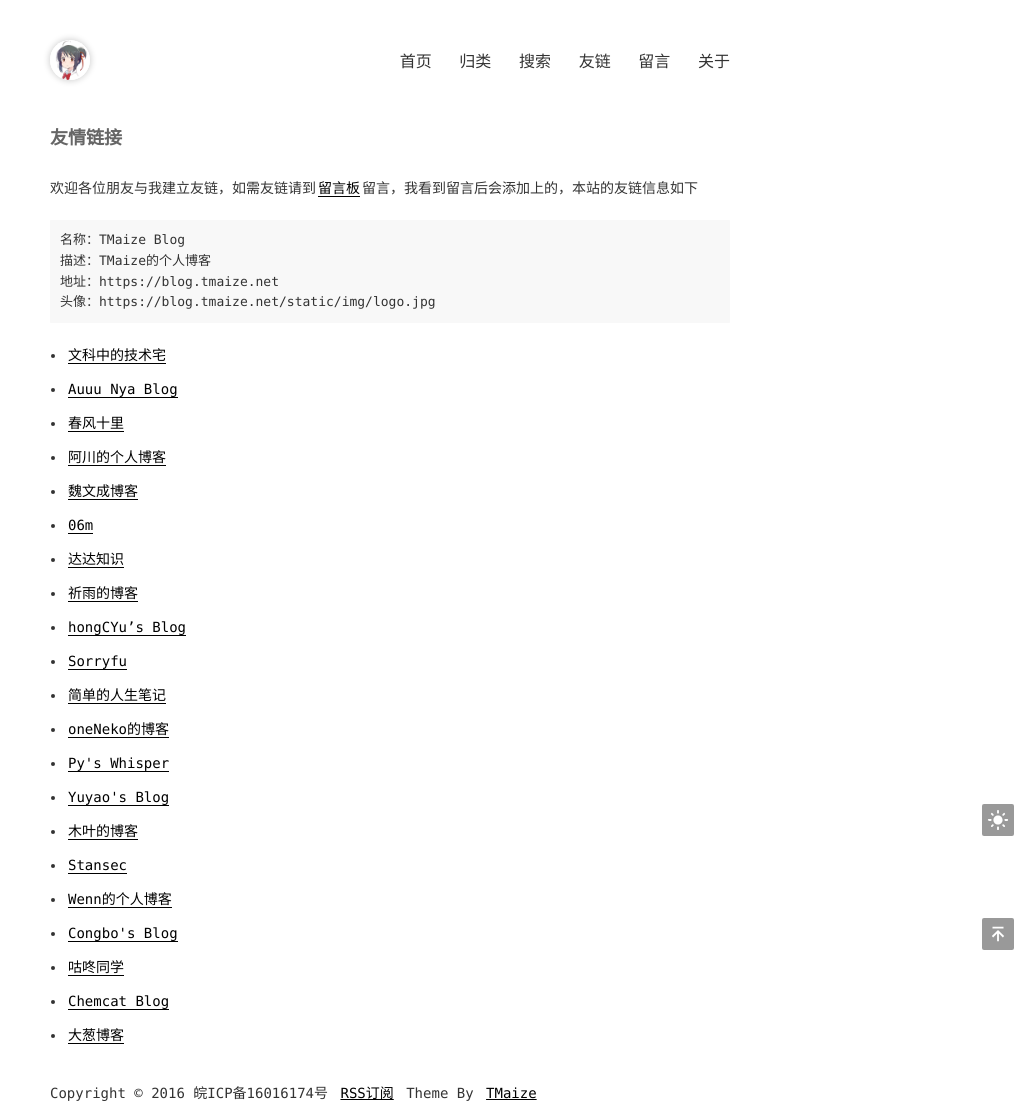
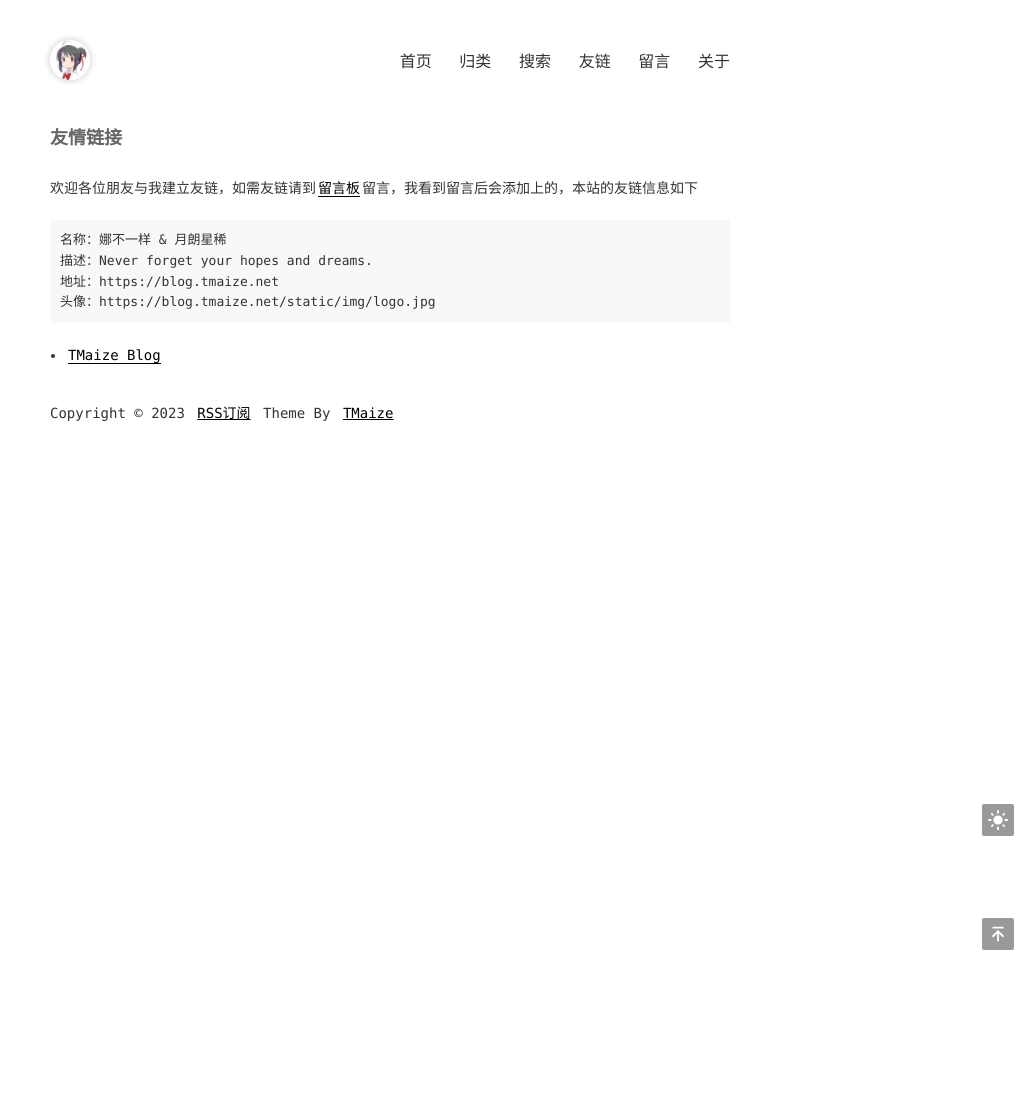
Before and after one commit to nksmiles/nksmiles.github.io, a Jekyll site: the page built from pages/links.md, in a window 1280 px wide. Shown: the whole page, without its empty margins (250-1280 px from the left). Built offline with Jekyll 4.4.1, drawn with Linux system fonts in a browser that asks for light colours.

Commit message:
Update _config.yml

```diff
--- a/_config.yml
+++ b/_config.yml
@@ -1,11 +1,11 @@
 encoding: utf-8
 
 # SEO相关信息
-title: TMaize Blog
-description: TMaize的个人博客
-keywords: TMaize,Blog,Java,Html,JavaScript
-author: TMaize
-footerText: 'Copyright © 2016 皖ICP备16016174号'
+title: 娜不一样 & 月朗星稀
+description: Never forget your hopes and dreams.
+keywords: 娜不一样,月朗星稀,OpenWrt,Linux,Windows
+author: Eina & Vico
+footerText: 'Copyright © 2023'
 
 # 这些不要动
 permalink: /posts/:year/:month/:day/:title.html
@@ -55,45 +55,5 @@ extCount: false
 
 # 友情链接
 links:
-  - title: 文科中的技术宅
-    url: https://www.townwang.com
-  - title: Auuu Nya Blog
-    url: http://mu1er.cn
-  - title: 春风十里
-    url: https://www.geek-era.com
-  - title: 阿川的个人博客
-    url: https://achuan.io
-  - title: 魏文成博客
-    url: https://www.wwc.ren
-  - title: 06m
-    url: https://www.06m.me
-  - title: 达达知识
-    url: https://www.dadapush.com
-  - title: 祈雨的博客
-    url: https://wakzz.cn
-  - title: hongCYu’s Blog
-    url: https://hongcyu.cn
-  - title: Sorryfu
-    url: https://fushaolei.github.io
-  - title: 简单的人生笔记
-    url: https://yoyling.com
-  - title: oneNeko的博客
-    url: https://blog.oneneko.com
-  - title: Py's Whisper
-    url: https://whisper.pyliubaolin.top
-  - title: Yuyao's Blog
-    url: http://hellocode.ink
-  - title: 木叶的博客
-    url: https://muye.ml
-  - title: Stansec
-    url: https://standeblog.com
-  - title: Wenn的个人博客
-    url: https://wenn.tech
-  - title: Congbo's Blog
-    url: https://congbo.site
-  - title: 咕咚同学
-    url: https://gudong.site
-  - title: Chemcat Blog
-    url: https://chemcat.gitee.io
-  - title: 大葱博客
-    url: https://blog.zzzdc.com/
+  - title: TMaize Blog
+    url: https://blog.tmaize.net/
```
